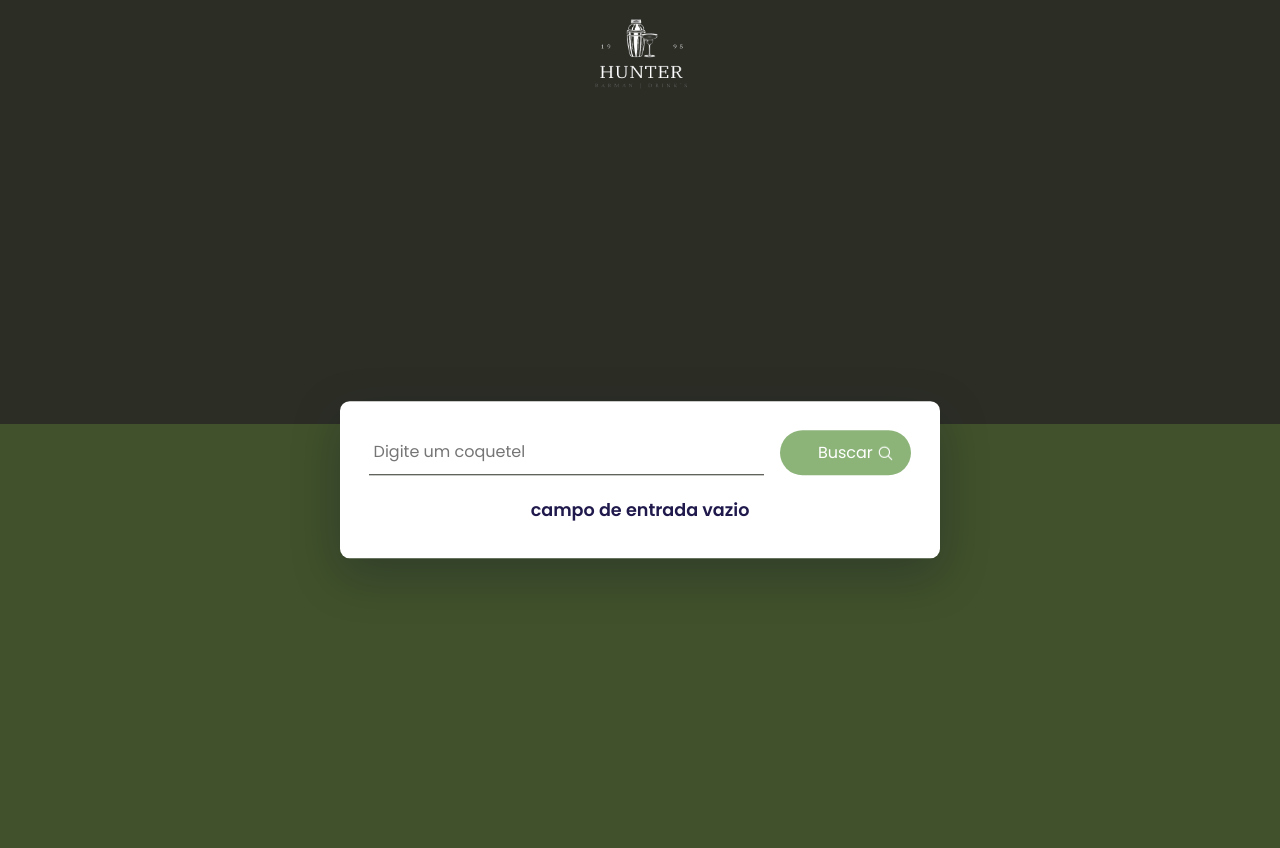
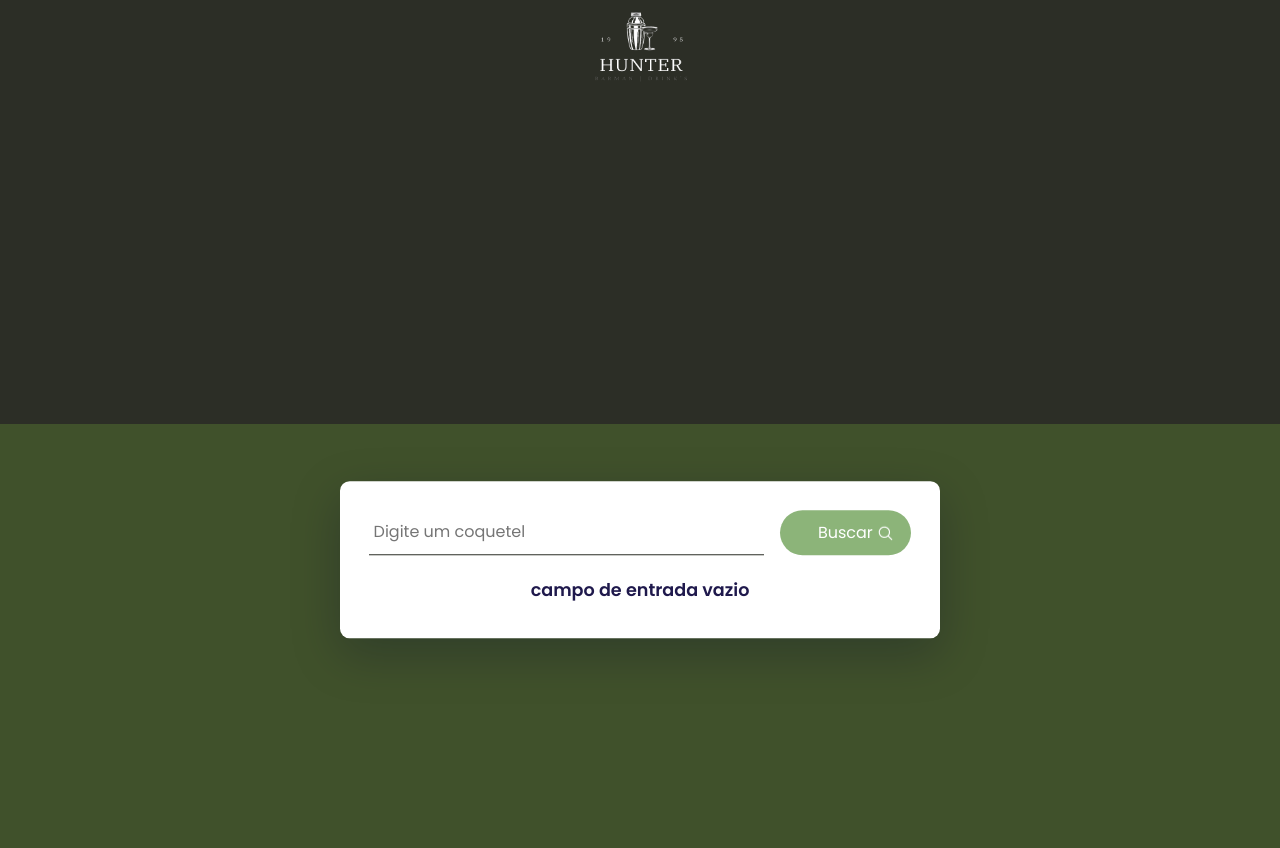
Before and after one commit to Hunterland/HunterDrinks, a PHP site: page / in a window 1280 px wide. Run offline with PHP 8.4, Linux system fonts and the light colour scheme.

Commit message:
Update style.css

```diff
--- a/css/style.css
+++ b/css/style.css
@@ -16,7 +16,7 @@
 }
 
 .logo {
-  margin-top: 14px; /* Ajuste conforme necessário */
+  margin-top: 7px; /* Ajuste conforme necessário */
 }
 
 .logo-img {
@@ -29,7 +29,7 @@
 .container {
   position: absolute;
   transform: translate(-50%, -50%);
-  top: 60%;
+  top: 70%;
   left: 50%;
   width: 90vw;
   max-width: 37.5em;
```
